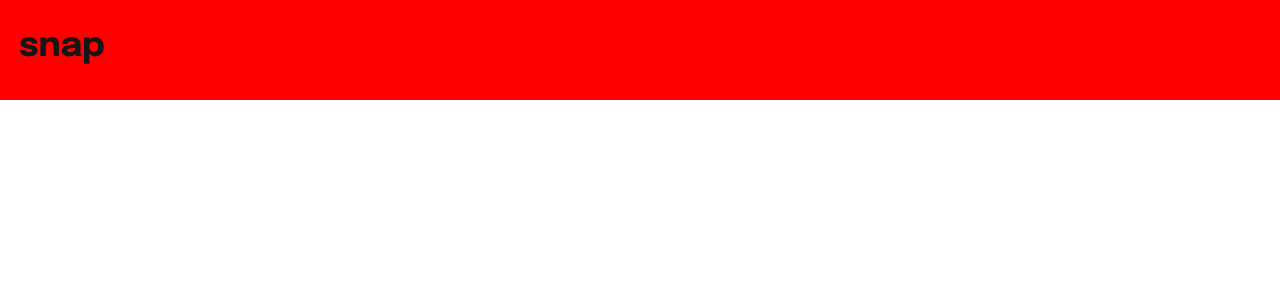
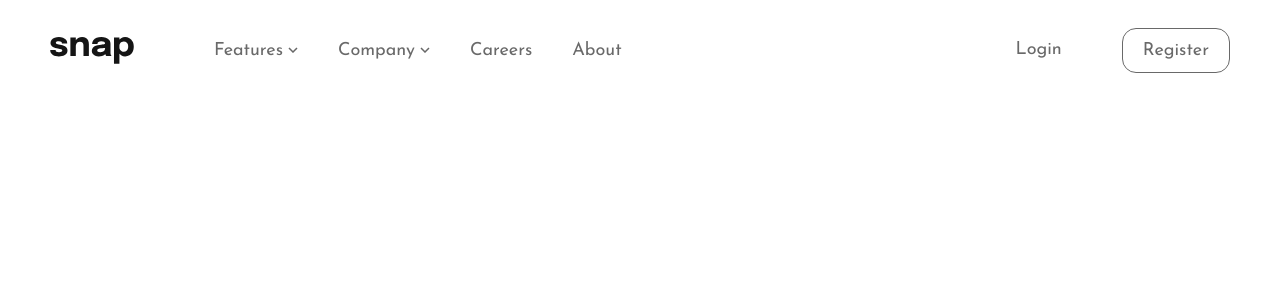
Before and after one commit to ericseparovic/intro-section-with-dropdown-navigation, a React (Vite) app: page / in a window 1280 px wide. Shown: the top 300 px of the page. Built offline with nearby package versions, Linux system fonts and the light colour scheme.

Commit message:
Add styles to the header

```diff
--- a/src/components/Header.jsx
+++ b/src/components/Header.jsx
@@ -1,28 +1,43 @@
 import Logo from "../assets/images/logo.svg";
+import IconMenu from "../assets/images/icon-menu.svg";
+import IconArrowDown from "../assets/images/icon-arrow-down.svg";
 
 function Header() {
   return (
     <header className="header">
-      <div>
+      <div className="header__logo-nav">
         <img src={Logo} alt="logo-snap" />
         <nav className="nav">
-          <a className="nav__item" href="#">
-            Features
-          </a>
-          <a className="nav__item" href="#">
-            Company
-          </a>
-          <a className="nav__item" href="#">
+          <div className="nav__item">
+            <a className="nav__item-a" href="#">
+              Features
+            </a>
+            <img src={IconArrowDown} alt="icon-arrow-down" />
+          </div>
+          <div className="nav__item">
+            <a className="nav__item-a" href="#">
+              Company
+            </a>
+            <img src={IconArrowDown} alt="icon-arrow-down" />
+          </div>
+          <a className="nav__item-a" href="#">
             Careers
           </a>
-          <a className="nav__item" href="#">
+          <a className="nav__item-a" href="#">
             About
           </a>
         </nav>
       </div>
       <div className="header__session">
-        <a href="#">Login</a>
-        <a href="#">Register</a>
+        <a className="header__login" href="#">
+          Login
+        </a>
+        <a className="header__register" href="#">
+          Register
+        </a>
+      </div>
+      <div className="header__icon-menu">
+        <img src={IconMenu} alt="icon-menu" />
       </div>
     </header>
   );
--- a/src/styles/components/_header.scss
+++ b/src/styles/components/_header.scss
@@ -1,5 +1,4 @@
 .header {
-    background-color: red;
     display: flex;
     justify-content: space-between;
     height: 10rem;
@@ -8,10 +7,68 @@
 }
 
 @media (min-width:375px) {
+    .header {
+        padding: 0 5rem;
+    }
 
+}
+
+@media (min-width:968px) {
+    .header {
+        padding: 0 5rem;
+    }
+}
+
+
+.header__logo-nav {
+    display: flex;
+    align-items: center;
+    gap: 8rem;
+}
+
+
+.header__session,
+.nav {
+    display: none;
+}
+
+
+
+@media (min-width:967px) {
 
     .header__session,
     .nav {
+        display: flex;
+        gap: 4rem;
+    }
+}
+
+.nav__item {
+    display: flex;
+    gap: .5rem;
+    align-items: center;
+}
+
+
+.nav__item-a {
+    text-decoration: none;
+    color: $mediumGray;
+}
+
+.header__login,
+.header__register {
+    text-decoration: none;
+    color: $mediumGray;
+    padding: 1.2rem 2rem;
+}
+
+.header__register {
+    border: 1px solid $mediumGray;
+    border-radius: 1.4rem;
+}
+
+@media (min-width:968px) {
+    .header__icon-menu {
         display: none;
     }
 }
```
